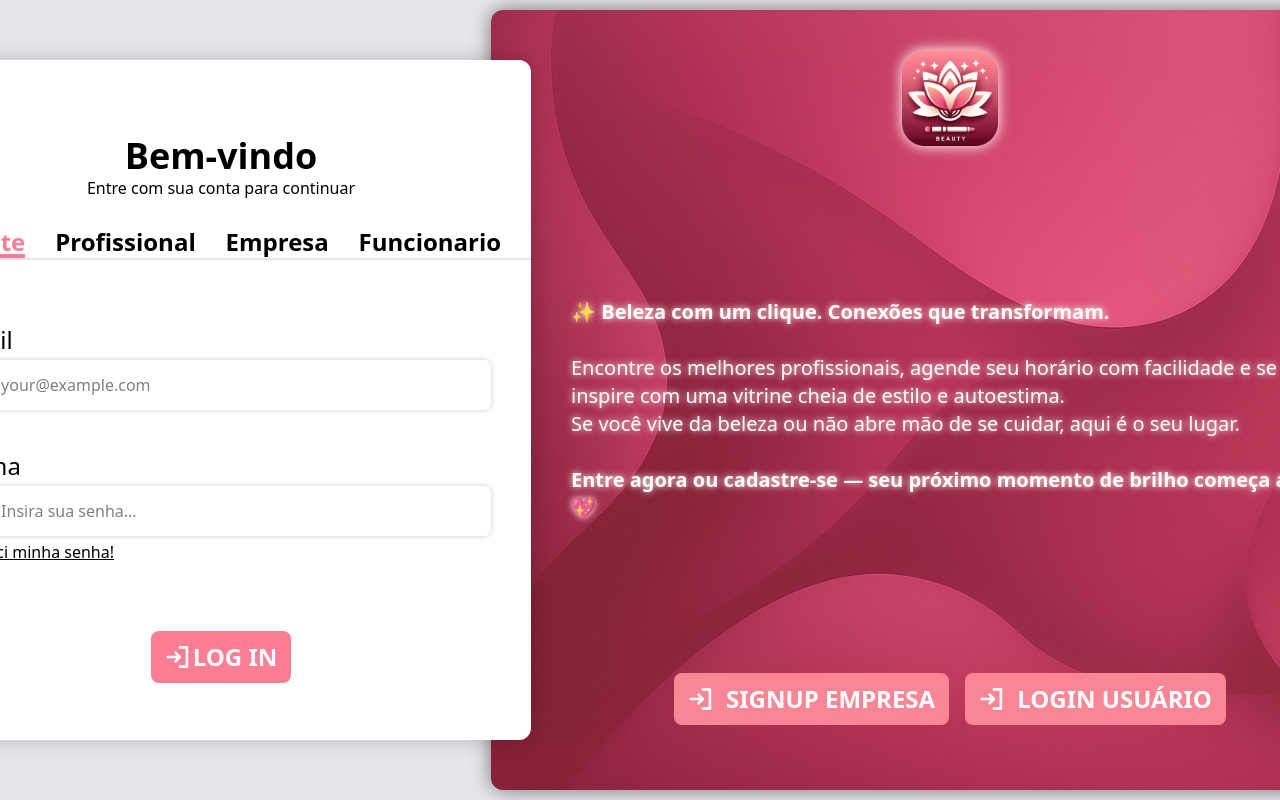
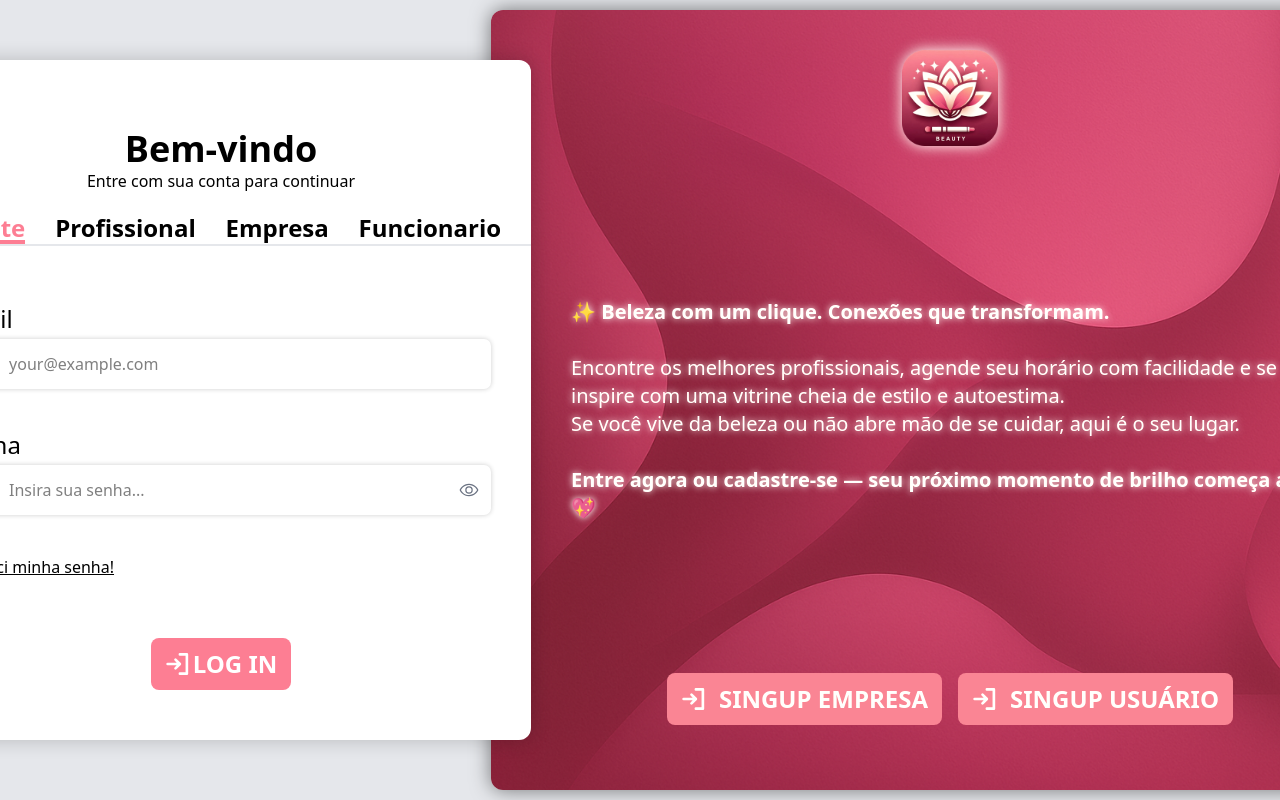
Before and after one commit to AkariBeauty/AkariBeauty-Frontend, a React (Vite) app in the folder AkariBeuty-Frontend/: page /login in a window 1280 px wide. Shown: the top 800 px of the page. Built offline with nearby package versions, Linux system fonts and the light colour scheme.

Commit message:
:sparkles: feat: Adiciona componentes de InputLogin e AlertModal, refatora lógica de login e implementa serviço de autenticação

```diff
--- /dev/null
+++ b/AkariBeuty-Frontend/src/components/AlertModal.tsx
@@ -0,0 +1,26 @@
+import Button from "./Button";
+
+interface AlertModalProps
+{
+    message : string,
+    isOpen : boolean,
+    show : (open : boolean) => void
+}
+
+export default function AlertModal({message, isOpen = false, show} : AlertModalProps)
+{
+    if (isOpen)
+    {
+        return(
+        <div className="fixed inset-0 flex bg-transparent/50 z-50 justify-center items-start ">
+            <div className="flex flex-col justify-center bg-white rounded-lg p-4 mt-[10px] max-w-[30%] border-6 border-primary shadow-primary shadow-2xl">
+                <span className="text-2xl font-bold break-words">{message}</span>
+                <br />
+                <div className="flex flex-row justify-center"><Button label="OK" action={() => show(false)}/></div>
+            </div>
+
+        </div>
+        );
+    }
+    return(<></>);
+}
--- /dev/null
+++ b/AkariBeuty-Frontend/src/components/Button.tsx
@@ -0,0 +1,24 @@
+interface ButtonProps
+{
+    label? : string | null,
+    icon? : React.ReactNode | null,
+    background? : string | null,
+    color? : string | null,
+    size? : string | null,
+    type? : "button" | "submit" | "reset" | null,
+    action: () => void
+}
+
+export default function Button({label = null, icon = null, background = null, color = null, size = null, type = null, action } : ButtonProps)
+{
+    return (
+        <button
+            type={`${type ? type : "button"}`}
+            onClick={action}
+            className={`p-2.5 px-3.5 rounded-lg ${background ? background : "bg-primary"} ${ size ? size : "text-2xl"} ${color ? color : "text-textSecondary"} font-bold cursor-pointer flex flex-row items-center justify-center min-h-0`}
+            >
+            {icon}
+            {label}
+        </button>
+    );
+}
--- /dev/null
+++ b/AkariBeuty-Frontend/src/components/InputLogin.tsx
@@ -0,0 +1,39 @@
+import { Eye, EyeSlash } from "@phosphor-icons/react";
+import { useState } from "react";
+
+type TypeInput = "text" | "email" | "password";
+
+interface InputLoginProps {
+    id: string;
+    label?: string;
+    type: TypeInput;
+    icon?: React.ReactNode;
+    placeholder?: string;
+    action: (text : string) => void
+}
+
+export default function InputLogin({id, label, type, icon = null, placeholder = "", action}: InputLoginProps) {
+
+    const [typeInput, setTypeInput] = useState<TypeInput>(type);
+
+    return(
+        <>
+            <div className="flex flex-col gap-1">
+                {label ? <label className="text-2xl w-full ">{label}</label> : null}
+                <div tabIndex={0} className="relative flex flex-row items-center justify-center border-primary shadow-[0px_0px_5px_rgba(0,0,0,0.2)] w-full h-[50px] rounded-[7px] px-[10px] border-l-[10px] border-l-primary focus-within:ring-2 focus-within:ring-primary">
+                    {icon}
+                    <input  type={typeInput ?? undefined} name={`${id}`} id={`${id}`} className="w-full h-full focus:outline-none px-2" placeholder={`${placeholder}`} onChange={(e) => action(e.target.value)}/>
+                    <button
+                        type="button"
+                        className="absolute right-3 top-1/2 -translate-y-1/2 text-gray-500 hover:text-gray-700"
+                        onClick={() => setTypeInput(typeInput === 'password' ? 'text' : 'password')}
+                        tabIndex={-1}
+                    >
+                        {type === 'password' ? typeInput === 'password' ? <Eye size={20} /> : <EyeSlash size={20} /> : null}
+                    </button>
+                </div>
+
+            </div>
+        </>
+    );
+}
--- a/AkariBeuty-Frontend/src/pages/Login/index.tsx
+++ b/AkariBeuty-Frontend/src/pages/Login/index.tsx
@@ -4,6 +4,7 @@ import Logo from "../../assets/logo.png"
 import FormLogin from "./login"
 import SignupCliente from "./singupCliente"
 import SignupEmpresa from "./singupEmpresa"
+import Button from "../../components/Button"
 
 export default function Login() {
     const [loginSingup, setLoginSingup] = useState('login')
@@ -55,25 +56,12 @@ export default function Login() {
                     {loginSingup === "login" ? (
                         <div className="flex flex-row items-center justify-center space-x-4 w-full">
                             <div>
-                                <button
-                                type="button"
-                                onClick={() => alterLoginSingup("empresa")}
-                                className="p-2.5 px-3.5 rounded-lg bg-primary text-2xl text-textSecondary font-bold cursor-pointer flex flex-row items-center justify-center flex-1/2 "
-                                >
-                                <SignIn size={28} weight="bold" className="mr-[10px]" />
-                                SIGNUP EMPRESA
-                                </button>
+
+                                <Button label="SINGUP EMPRESA" icon={<SignIn size={28} weight="bold" className="mr-[10px]" />} background="bg-primary" color="text-textSecondary" size="text-2xl" action={() => alterLoginSingup("empresa")}/>
                             </div>
 
                             <div>
-                                <button
-                                type="button"
-                                onClick={() => alterLoginSingup("cliente")}
-                                className="p-2.5 px-3.5 rounded-lg bg-primary text-2xl text-textSecondary font-bold cursor-pointer flex flex-row items-center justify-center flex-1/2"
-                                >
-                                <SignIn size={28} weight="bold" className="mr-[10px]" />
-                                LOGIN USUÁRIO
-                                </button>
+                                <Button label="SINGUP USUÁRIO" icon={<SignIn size={28} weight="bold" className="mr-[10px]" />} background="bg-primary" color="text-textSecondary" size="text-2xl" action={() => alterLoginSingup("cliente")}/>
                             </div>
                         </div>
                         ) : (
--- a/AkariBeuty-Frontend/src/pages/Login/login.tsx
+++ b/AkariBeuty-Frontend/src/pages/Login/login.tsx
@@ -2,23 +2,63 @@ import { Envelope, Key, SignIn } from "@phosphor-icons/react"
 import { useNavigate } from "react-router-dom"
 import LoginTabs from "../../components/LoginTabs";
 import { useState } from "react";
+import InputLogin from "../../components/InputLogin";
+import BaseService from "../../services/Generic/BaseService";
+import AlertModal from "../../components/AlertModal";
 
 type UserType = "cliente" | "profissional" | "empresa" | "usuario" | null;
-
 
 export default function FormLogin() {
     const navigate = useNavigate();
 
-    const [user, setUser] = useState<UserType>(null);
+    const [typeUser, setTypeUser] = useState<UserType>(null);
+    const [login, setLogin] = useState("");
+    const [password, setPassword] = useState("");
+    const [modalError, setModalError] = useState(false);
+
+    // Create the service instance only when needed, e.g., in a function
+    const loginSevice = () => {
+        const service = new BaseService({
+            method: "patch",
+            url: typeUser + "/login",
+            data: {
+                "login" : login,
+                "password" : password
+            },
+            auth: false,
+            headers: null
+        });
+
+        service.request().then((response) => {
+            if (response.success === 200) {
+                localStorage.setItem("token", response.data);
+                navigate("/home");
+                return;
+            }
+
+            setModalError(true);
+            const loginElement = document.getElementById("login") as HTMLInputElement | null;
+            const passwordElement = document.getElementById("password") as HTMLInputElement | null;
+
+            if (loginElement) {
+                loginElement.value = "";
+            }
+            if (passwordElement) {
+                passwordElement.value = "";
+            }
+
+        })
+    };
 
     const tabs = [
-        { action: () => setUser("cliente"), label: 'Cliente' },
-        { action: () => setUser("profissional"), label: 'Profissional' },
-        { action: () => setUser("empresa"), label: 'Empresa' },
-        { action: () => setUser("usuario"), label: 'Funcionario' }
+        { action: () => setTypeUser("cliente"), label: 'Cliente' },
+        { action: () => setTypeUser("profissional"), label: 'Profissional' },
+        { action: () => setTypeUser("empresa"), label: 'Empresa' },
+        { action: () => setTypeUser("usuario"), label: 'Funcionario' }
     ];
 
     return (
+
         <div className="flex flex-col w-full h-full justify-evenly text-center justify-items-center mt-[3%] mb-[5%]">
             <div className="text-center flex flex-col mt-[5%]">
                 <span className="text-4xl font-bold ">Bem-vindo</span>
@@ -30,27 +70,21 @@ export default function FormLogin() {
             </div>
 
             <div className="p-10 w-full text-start flex flex-col gap-10">
-                <div className="flex flex-col gap-1">
-                    <label className="text-2xl w-full ">Email</label>
-                    <div tabIndex={0} className="flex flex-row items-center justify-center border-primary shadow-[0px_0px_5px_rgba(0,0,0,0.2)] w-full h-[50px] rounded-[7px] px-[10px] border-l-[10px] border-l-primary focus-within:ring-2 focus-within:ring-primary">
-                        <Envelope size={32} className="text-primary"/>
-                        <input type="email" name="email" id="email" className="w-full h-full focus:outline-none" placeholder="your@example.com"/>
-                    </div>
-                </div>
-                <div className="flex flex-col gap-1">
-                    <label className="text-2xl w-full ">Senha</label>
-                    <div tabIndex={0} className="flex flex-row items-center justify-center border-primary shadow-[0px_0px_5px_rgba(0,0,0,0.2)] w-full h-[50px] rounded-[7px] px-[10px] border-l-[10px] border-l-primary focus-within:ring-2 focus-within:ring-primary ]">
-                        <Key size={32} className="text-primary"/>
-                        <input type="password" name="password" id="password" className="w-full h-full focus:outline-none" placeholder="Insira sua senha..."/>
-                    </div>
-                    <div className="w-full"><a className="underline text-[16px]" href="#">Esqueci minha senha!</a></div>
-                </div>
+
+                <InputLogin id="login" action={(text) => setLogin(text)} label="Email" type="text" placeholder="your@example.com" icon={<Envelope size={32} className="text-primary" />}/>
+
+                <InputLogin id="password" action={(text) => setPassword(text)} label="Senha" type="password" placeholder="Insira sua senha..." icon={<Key size={32} className="text-primary"/>}/>
+
+                <div className="w-full"><a className="underline text-[16px]" href="#">Esqueci minha senha!</a></div>
 
             </div>
 
             <div className="w-full flex flex-row justify-center">
-                <button onClick={() => navigate("/home")} className="p-2.5 px-3.5 rounded-lg bg-primary text-2xl text-textSecondary font-bold cursor-pointer flex flex-row items-center " type="submit"><SignIn size={28} weight="bold"/> LOG IN</button>
+                {/* <Button label={"LOG IN"} icon={<SignIn size={28} weight="bold" className="mr-[10px]"/>} action={() => loginSevice()} /> */}
+                <button onClick={() => loginSevice()} className="p-2.5 px-3.5 rounded-lg bg-primary text-2xl text-textSecondary font-bold cursor-pointer flex flex-row items-center " type="button"><SignIn size={28} weight="bold" className="text-center"/> LOG IN</button>
             </div>
+
+            <AlertModal isOpen={modalError} show={setModalError} message="Email ou senha inválidos!" />
         </div>
     );
 }
--- /dev/null
+++ b/AkariBeuty-Frontend/src/services/Generic/BaseService.tsx
@@ -0,0 +1,57 @@
+import axios from "axios";
+import ServiceResult from "../../types/ServiceResult";
+
+interface Config {
+    method: Methods;
+    url: string;
+    data: any | null;
+    auth: boolean | null;
+    headers: Record<string, string> | null;
+}
+
+type Methods = "get" | "post" | "put" | "delete" | "patch";
+
+const urlBase = "http://localhost:8080/api/v1/"
+
+
+export default class BaseService {
+    protected config;
+    constructor({method, url, data = null, auth = false, headers = null}: Config) {
+
+        let cabeca: Record<string, string> = {};
+
+        if (auth)
+        {
+            cabeca = {
+                "Authorization": "Bearer " + localStorage.getItem("token")
+            }
+        }
+
+        if (headers)
+        {
+            for (const [key, value] of Object.entries(headers)) {
+                cabeca[key] = value;
+            }
+        }
+
+        this.config = {
+            method: method,
+            maxBodyLength: Infinity,
+            url: urlBase + url,
+            headers: cabeca,
+            data: data
+        }
+
+    }
+
+    async request() : Promise<ServiceResult> {
+        return axios.request(this.config)
+            .then((response) => {
+                return new ServiceResult(response.status, response.statusText, response.data);
+            })
+            .catch((error) => {
+                return new ServiceResult(error.response.status, error.response.statusText, error.response.data);
+            });
+    }
+
+}
```
Also changed, not shown: AkariBeuty-Frontend/src/types/ServiceResult.tsx (added, +11 -0 lines), AkariBeuty-Frontend/src/types/nada.md (deleted).
